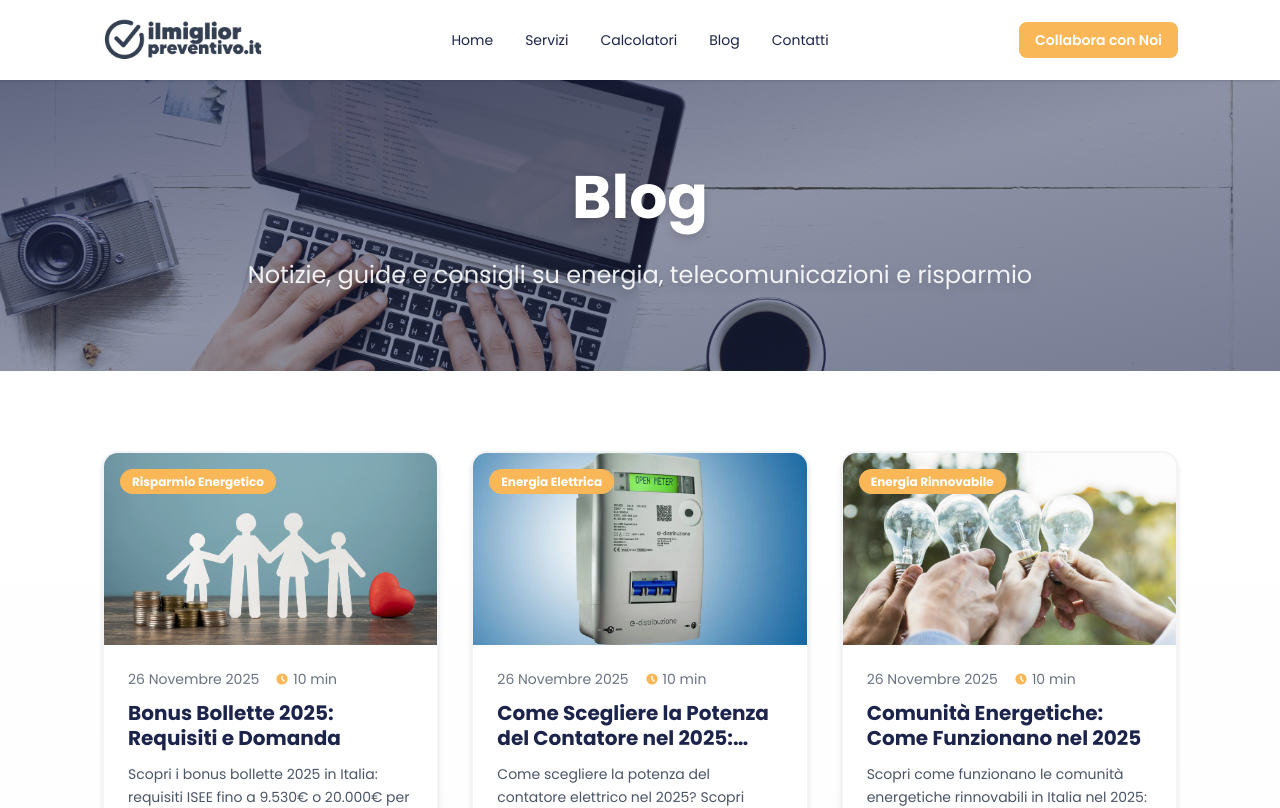
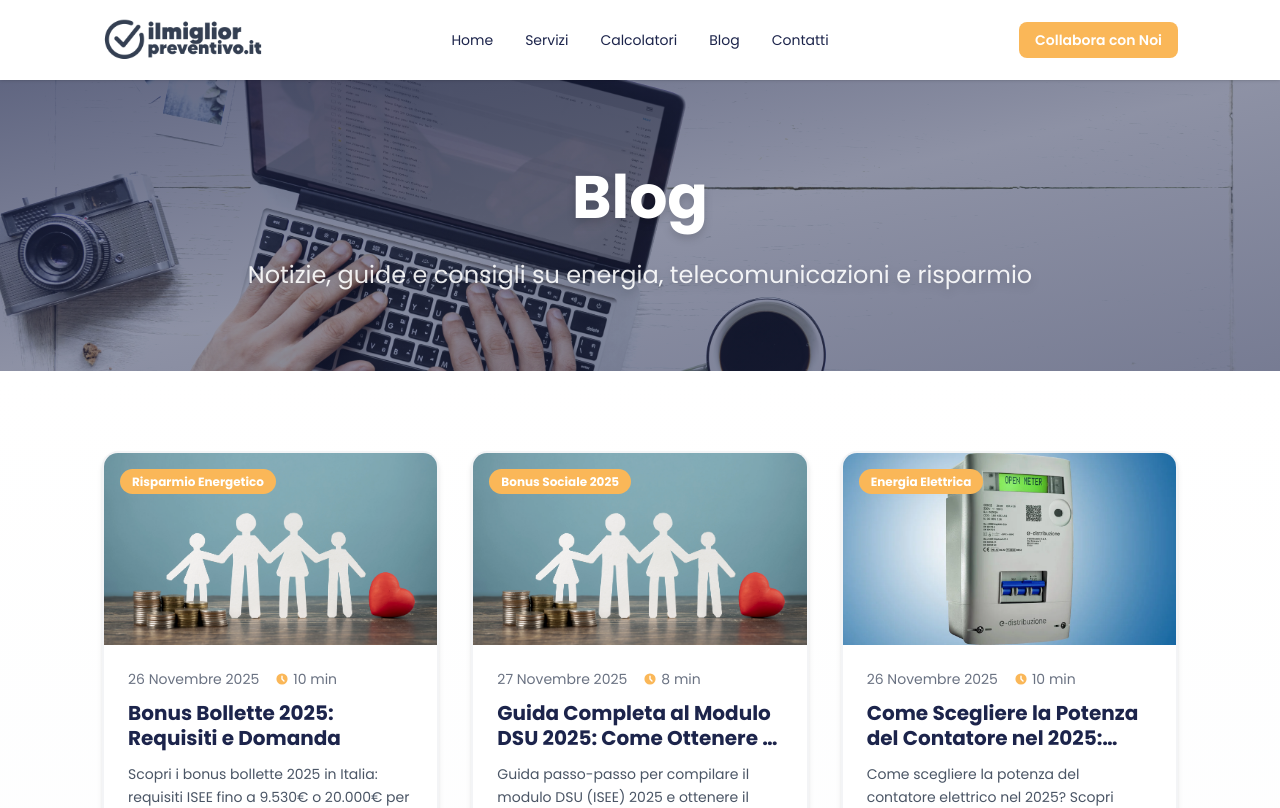
Before and after one commit to gioelemasilla/ilmigliorpreventivo, a Next.js app: page /blog in a window 1280 px wide. Shown: the top 808 px of the page. Built offline with nearby package versions, Linux system fonts and the light colour scheme.

Commit message:
Add DSU guide to blog index and homepage
- Added DSU guide article to blog page articles array
- Replaced gas reduction article with DSU guide in homepage (better flow with bonus article)
- Created hero image placeholder for DSU guide
- Now visible in both /blog and homepage

```diff
--- a/app/blog/page.tsx
+++ b/app/blog/page.tsx
@@ -11,6 +11,15 @@ export default function BlogPage() {
       category: 'Risparmio Energetico',
       slug: 'bonus-bollette-2025-requisiti-domanda',
       image: '/images/blog/bonus-bollette-2025-requisiti-domanda/hero.webp',
+    },
+    {
+      title: 'Guida Completa al Modulo DSU 2025: Come Ottenere il Bonus Sociale in 5 Passi',
+      excerpt: 'Guida passo-passo per compilare il modulo DSU (ISEE) 2025 e ottenere il bonus sociale luce e gas automatico. Documenti necessari, dove presentarlo, tempi di erogazione. Include link INPS e calcolo bonus.',
+      date: '27 Novembre 2025',
+      readTime: '8 min',
+      category: 'Bonus Sociale 2025',
+      slug: 'guida-modulo-dsu-isee-2025',
+      image: '/images/blog/guida-modulo-dsu-isee-2025/hero.webp',
     },
     {
       title: 'Come Scegliere la Potenza del Contatore nel 2025: Guida Completa',
--- a/app/page.tsx
+++ b/app/page.tsx
@@ -346,16 +346,16 @@ export default function HomePage() {
                 </div>
               </Link>
 
-              <Link href="/blog/come-ridurre-bolletta-gas-30-percento-2025" className="group bg-white rounded-xl overflow-hidden shadow-md hover:shadow-xl transition-all duration-300 hover:-translate-y-2 border border-gray-200">
+              <Link href="/blog/guida-modulo-dsu-isee-2025" className="group bg-white rounded-xl overflow-hidden shadow-md hover:shadow-xl transition-all duration-300 hover:-translate-y-2 border border-gray-200">
                 <div className="p-6">
-                  <div className="w-12 h-12 bg-gradient-to-br from-red-500 to-orange-500 rounded-lg flex items-center justify-center mb-4">
-                    <HiTrendingUp className="text-white text-xl" />
+                  <div className="w-12 h-12 bg-gradient-to-br from-green-500 to-emerald-500 rounded-lg flex items-center justify-center mb-4">
+                    <HiDocumentText className="text-white text-xl" />
                   </div>
                   <h4 className="text-lg font-bold text-[#1C244B] mb-2 group-hover:text-[#FAB758] transition-colors">
-                    Come ridurre la bolletta del gas del 30%
+                    Guida Modulo DSU 2025
                   </h4>
                   <p className="text-sm text-gray-600 mb-4 line-clamp-2">
-                    Strategie pratiche e consigli efficaci per abbassare i costi del riscaldamento
+                    5 passi semplici per compilare la DSU e ottenere il bonus sociale automatico in bolletta
                   </p>
                   <span className="text-[#FAB758] text-sm font-semibold">Leggi l'articolo →</span>
                 </div>
```
Also changed, not shown: public/images/blog/guida-modulo-dsu-isee-2025/hero.webp (added).
